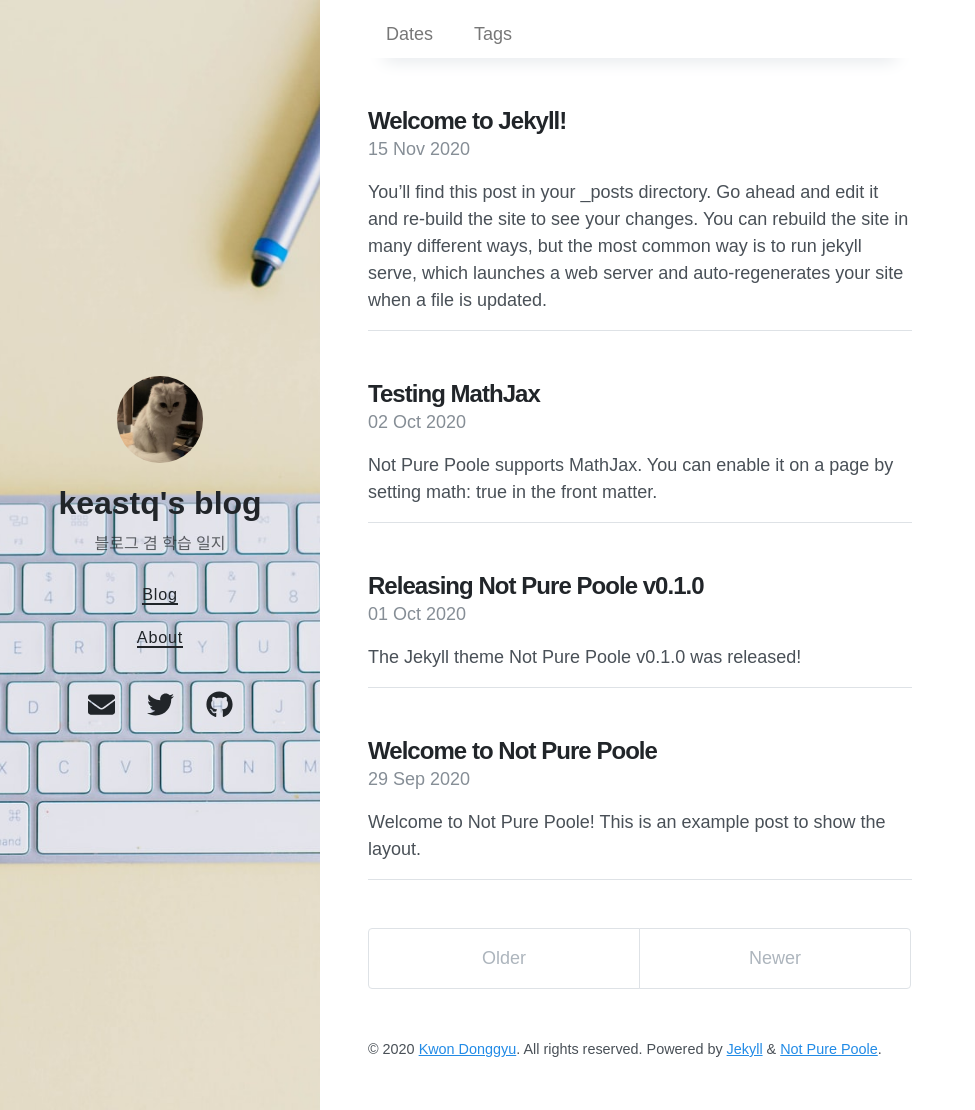
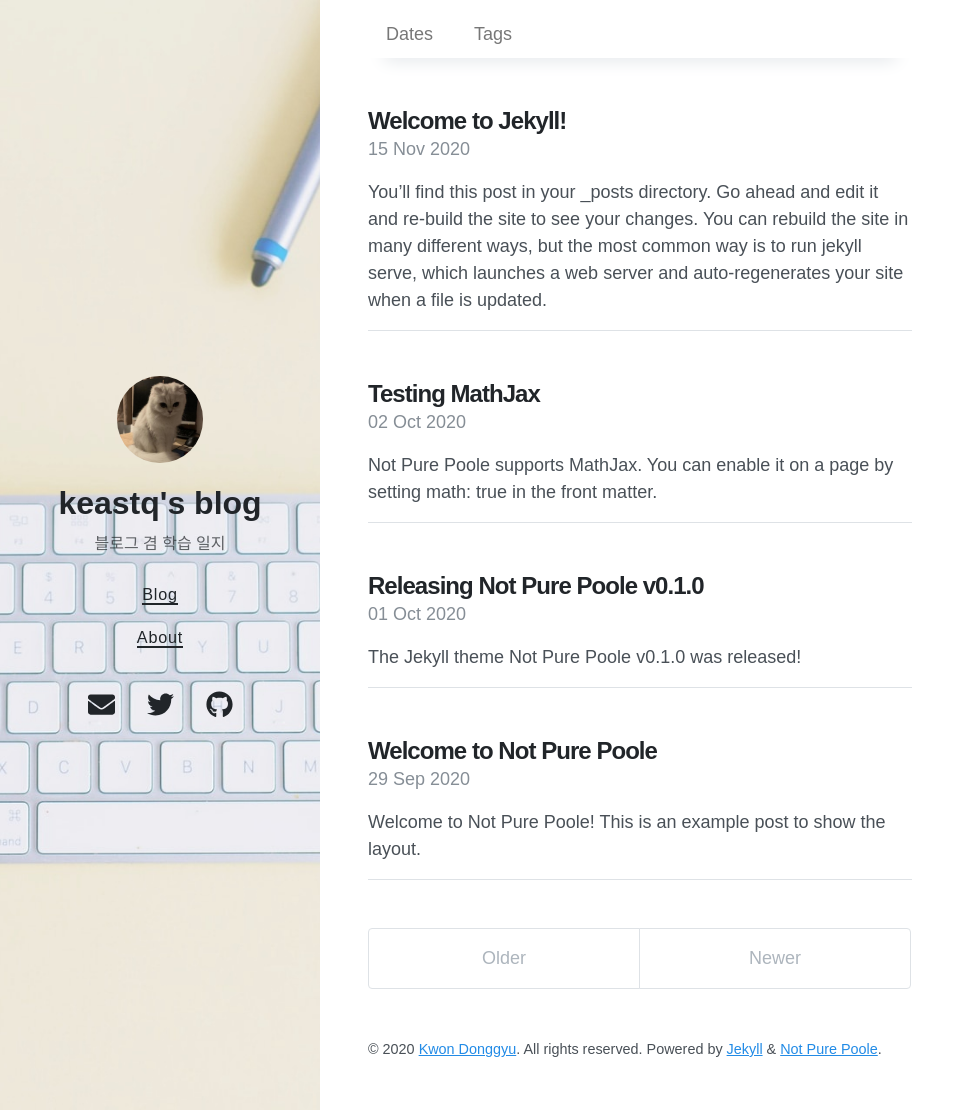
Before and after one commit to keastq/keastq.github.io, a Jekyll site: the page built from index.html, in a window 1280 px wide and 1110 px high. Shown: the whole window, without its empty margins (0-975 px from the left). Built offline with Jekyll 4.4.1, drawn with Linux system fonts in a browser that asks for light colours; nearby versions of some CDN libraries; the list of posts is cut into pages by our own code.

Commit message:
Update _config.yml

```diff
--- a/_config.yml
+++ b/_config.yml
@@ -5,7 +5,7 @@ url: https://keastq.github.io/
 avatar: /avatar.jpeg
 paginate: 5
 permalink: pretty
-cover_image: /amy-hirschi-unsplash.jpg
+cover_image: /amy-hirschi-unsplash-white.jpg
 cover_bg_color: rgb(245, 245, 220)
 cover_color: rgb(33, 37, 41)
 
```
